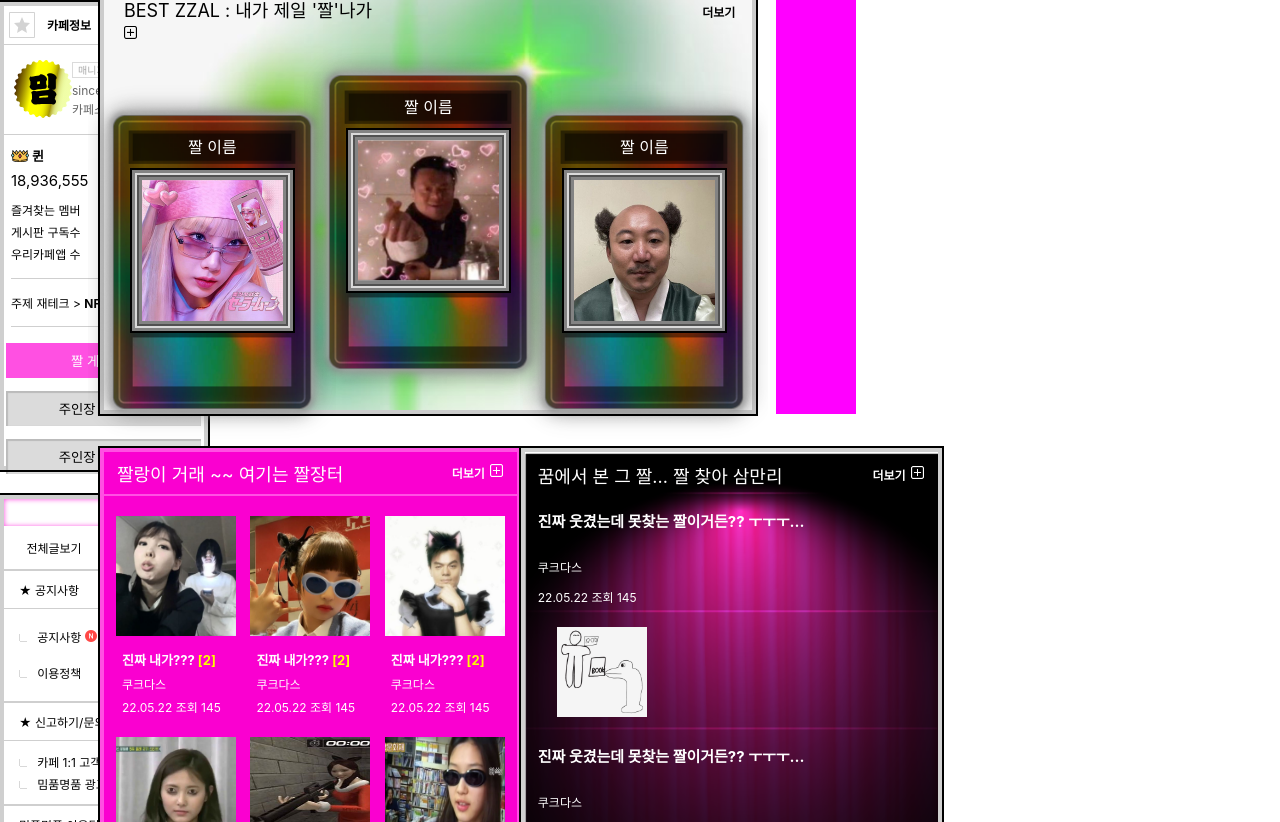
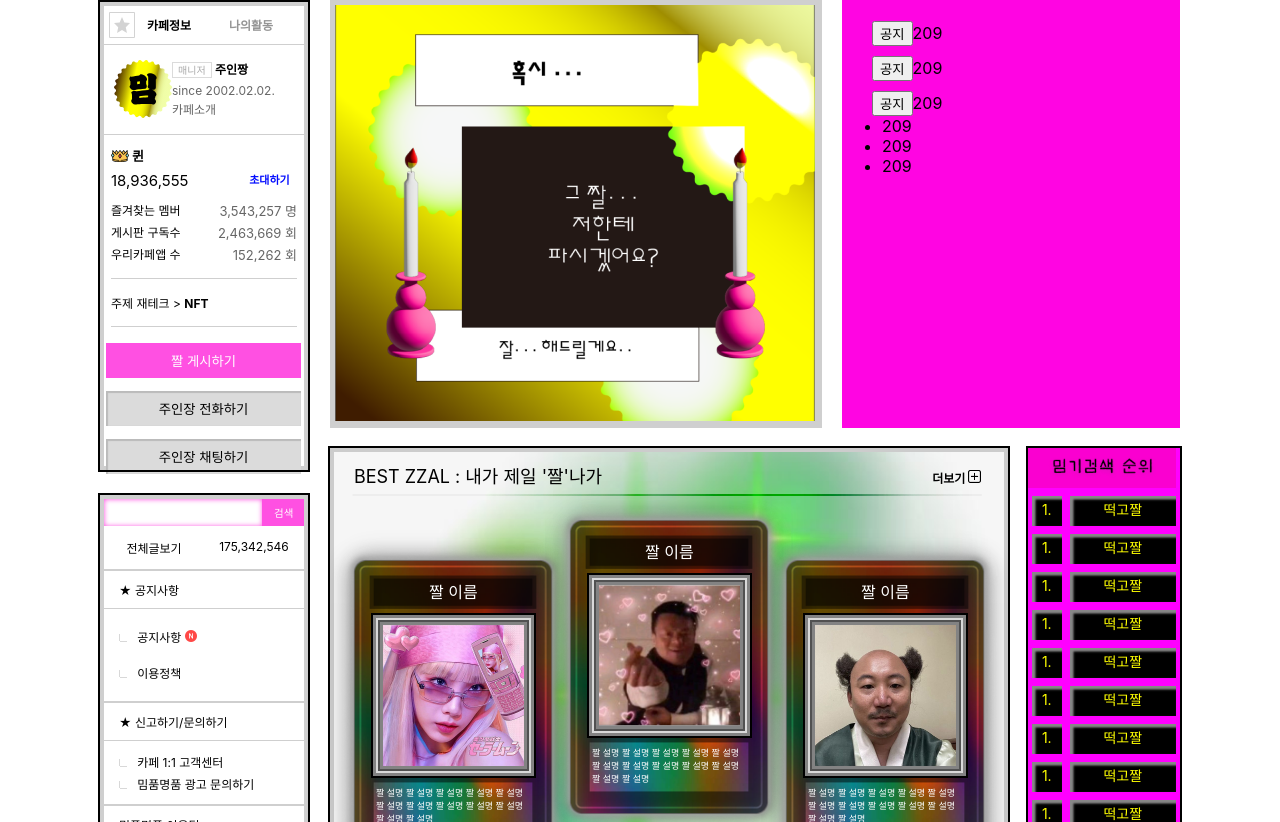
Before and after one commit to HugoParkk/meme-discussion, a React (Create React App) app: page /main in a window 1280 px wide. Shown: the part 238-1060 px from the top of the page. Built offline with nearby package versions, Linux system fonts and the light colour scheme.

Commit message:
[06.17] mainMiddle 완성 및 mainBottom 조절

```diff
--- a/src/pages/Main.js
+++ b/src/pages/Main.js
@@ -1,16 +1,12 @@
-import React from 'react';
-import styled from 'styled-components';
+import React from "react";
+import styled from "styled-components";
 
 import Header from '../components/Header';
 import Sidebar from '../components/Sidebar';
 import Footer from '../components/Footer';
 
 //----images----
-
-import twinkle from '../images/main_page/twinkle_bg.png';
-// import Card from '../images/main_page/Card.png';
 import Plus from '../images/main_page/plus.png';
-
 import Gost from '../images/main_page/back_gost.jpg';
 import Peace from '../images/main_page/peace.jpg';
 import Cat from '../images/main_page/jinYoung_cat.jpg';
@@ -18,7 +14,15 @@ import Eyes from '../images/main_page/dark_tzuyu.jpg';
 import Gun from '../images/main_page/fps_in_game.jpg';
 import Book from '../images/main_page/find_book.jpg';
 
-// import twinkle from '../images/main_page/twinkle_bg_c.png';
+import rcBK from '../images/main_page/rightContentBK.png';
+
+import first from '../images/main_page/dream_first.jpg';
+import second from '../images/main_page/dream_second.jpg';
+import third from '../images/main_page/dream_third.jpg';
+import fourth from '../images/main_page/dream_fourth.jpg';
+
+
+import twinkle from '../images/main_page/twinkle_bg_c.png';
 import Card from '../images/main_page/Card_e.png';
 import plus_box from '../images/main_page/plus_box.png';
 
@@ -29,26 +33,53 @@ import SideBarUpload from "../components/UploadBoardComponents/Molecules/SideBar
 import phone from '../images/main_page/card_phone.jpg';
 import dosa from '../images/main_page/card_dosa.jpg';
 import heart from '../images/main_page/jinyoung_heart.png';
+import mimgi from '../images/main_page/mimgi.png';
 
-
-import rcBK from '../images/main_page/rightContentBK.png';
-
-import first from '../images/main_page/dream_first.jpg';
-import second from '../images/main_page/dream_second.jpg';
-import third from '../images/main_page/dream_third.jpg';
-import fourth from '../images/main_page/dream_fourth.jpg';
 
 function Main() {
   return (
     <div>
-
       <Warp>
         <Header />
         <div id="public-sidebar">
           <Sidebar />
         </div>
         <div id="main-contents">
-
+          <MainTop>
+            <div id="sell_JJal">
+              <img src={JJalSell}></img>{" "}
+            </div>
+            <div id="notice_update">
+              <div class="title"></div>
+              <div id="listEmptySpace">
+                <ul>
+                  <li>
+                    <button>공지</button>
+                    <span>209</span>
+                  </li>
+                  <li>
+                    <button>공지</button>
+                    <span>209</span>
+                  </li>
+                  <li>
+                    <button>공지</button>
+                    <span>209</span>
+                  </li>
+                </ul>
+              </div>
+              <ul>
+                <li>
+                  <span>209</span>
+                </li>
+                <li>
+                  <span>209</span>
+                </li>
+                <li>
+                  <span>209</span>
+                </li>
+              </ul>
+            </div>
+          </MainTop>
 
           <MainMiddle>
             <div id="best_JJal">
@@ -61,27 +92,93 @@ function Main() {
               <div className="card_set">
                 <div className="card">
                   <div id="name">짤 이름</div>
-                  <div id="car_img"><img src={phone}/></div>
+                  <div id="car_img"><img src={phone} /></div>
+
+                  <div id="lorem">짤 설명 짤 설명 짤 설명 짤 설명 짤 설명 짤 설명 짤 설명 짤 설명 짤 설명 짤 설명 짤 설명 짤 설명 </div>
                   <img src={Card} />
                 </div>
 
                 <div className="card center">
                   <div id="name">짤 이름</div>
-                <div id="car_img"><img src={heart}/></div>
+                  <div id="car_img"><img src={heart} /></div>
+                  <div id="lorem">짤 설명 짤 설명 짤 설명 짤 설명 짤 설명 짤 설명 짤 설명 짤 설명 짤 설명 짤 설명 짤 설명 짤 설명 </div>
                   <img src={Card} />
                 </div>
 
                 <div className="card">
                   <div id="name">짤 이름</div>
-                  <div id="car_img"><img src={dosa}/></div>
+                  <div id="car_img"><img src={dosa} /></div>
+                  <div id="lorem">짤 설명 짤 설명 짤 설명 짤 설명 짤 설명 짤 설명 짤 설명 짤 설명 짤 설명 짤 설명 짤 설명 짤 설명 </div>
                   <img src={Card} />
                 </div>
               </div>
             </div>
             <div id="Rank">
-              <div  id="title">
-
+              <div id="title">
+                <img src={mimgi}></img>
               </div>
+              <ul id="ran">
+                <li class="lv1">
+                  <ul>
+                    <li id="number">1.</li>
+                    <li>떡고짤</li>
+                  </ul>
+                </li>
+                <li class="lv1">
+                  <ul>
+                    <li id="number">1.</li>
+                    <li>떡고짤</li>
+                  </ul>
+                </li>
+                <li class="lv1">
+                  <ul>
+                    <li id="number">1.</li>
+                    <li>떡고짤</li>
+                  </ul>
+                </li>
+                <li class="lv1">
+                  <ul>
+                    <li id="number">1.</li>
+                    <li>떡고짤</li>
+                  </ul>
+                </li>
+                <li class="lv1">
+                  <ul>
+                    <li id="number">1.</li>
+                    <li>떡고짤</li>
+                  </ul>
+                </li>
+                <li class="lv1">
+                  <ul>
+                    <li id="number">1.</li>
+                    <li>떡고짤</li>
+                  </ul>
+                </li>
+                <li class="lv1">
+                  <ul>
+                    <li id="number">1.</li>
+                    <li>떡고짤</li>
+                  </ul>
+                </li>
+                <li class="lv1">
+                  <ul>
+                    <li id="number">1.</li>
+                    <li>떡고짤</li>
+                  </ul>
+                </li>
+                <li class="lv1">
+                  <ul>
+                    <li id="number">1.</li>
+                    <li>떡고짤</li>
+                  </ul>
+                </li>
+                <li class="lv1">
+                  <ul>
+                    <li id="number">1.</li>
+                    <li>떡고짤</li>
+                  </ul>
+                </li>
+              </ul>
             </div>
           </MainMiddle>
           <MainBottom>
@@ -158,7 +255,7 @@ function Main() {
                   <br></br>
                   <div class="postText">쿠크다스</div>
                   <br></br><br></br>
-              <div class="postText">22.05.22 조회 145</div>
+                  <div class="postText date">22.05.22 조회 145</div>
                 </div>
                 <div class="imgContent">
                   <img src={first}></img>
@@ -170,7 +267,7 @@ function Main() {
                   <br></br>
                   <div class="postText">쿠크다스</div>
                   <br></br><br></br>
-              <div class="postText">22.05.22 조회 145</div>
+                  <div class="postText date">22.05.22 조회 145</div>
                 </div>
                 <div class="imgContent">
                   <img src={second}></img>
@@ -182,7 +279,7 @@ function Main() {
                   <br></br>
                   <div class="postText">쿠크다스</div>
                   <br></br><br></br>
-              <div class="postText">22.05.22 조회 145</div>
+                  <div class="postText date">22.05.22 조회 145</div>
                 </div>
                 <div class="imgContent">
                   <img src={third}></img>
@@ -194,7 +291,7 @@ function Main() {
                   <br></br>
                   <div class="postText">쿠크다스</div>
                   <br></br><br></br>
-              <div class="postText">22.05.22 조회 145</div>
+                  <div class="postText date">22.05.22 조회 145</div>
                 </div>
                 <div class="imgContent">
                   <img src={fourth}></img>
@@ -203,19 +300,15 @@ function Main() {
             </div>
 
           </MainBottom>
-
         </div>
         {/* <div id="main-popup">
           <Popup />
         </div> */}
 
-
-
         <Footer id="public-footer" />
       </Warp>
     </div>
   );
-
 }
 
 const MainMiddle = styled.div`
@@ -223,6 +316,15 @@ const MainMiddle = styled.div`
   margin: 20px auto;
   padding: 0;
   position: relative;
+  #lorem{
+    position: absolute;
+    width: 156px;
+    height: 52px;
+    font-size: 9px;
+    margin-top: 260px;
+    margin-left: 47px;
+    color: #fff;
+  }
   #best_JJal {
     width: 670px;
     height: 424px;
@@ -287,16 +389,131 @@ const MainMiddle = styled.div`
     }
   }
 
-
   #Rank {
+    outline: 2px solid #000;
     width: 152px;
+    box-sizing: border-box;
     height: 432px;
     background: magenta;
     margin-left: 20px;
+    text-align: center;
+    #ran{
+      margin-top: 4px;
+    }
+    #number{
+      width: 30px;
+      height: 30px;
+    }
+    #title{
+     width : 148px;
+     height: 40px;
+     background: #FA00D0;
+     line-height: 2.5;
+     img{
+      margin-top: 6px;
+     }
+    }
+    ul>li>ul{
+      display: flex;
+
+    }
+    ul{
+      padding: 0;
+    }
+    li{
+      list-style: none;
+      color: yellow;
+    }
+    .lv1>ul>li{
+      width: 108px;
+      height: 30px;
+      background: #000;
+      margin: 4px;
+
+      line-height: 2;
+      box-shadow: 2.5px 2.5px 2px 1px #888 inset;
+
+    }
+
+
+    .lv1>ul{
+      width: 152px;
+    }
+    .lv1{
+      margin: 0;
+      padding: 0;
+      font-size: 14px;
+    }
   }
 `
 
-const MainBottom = styled.div `
+const MainTop = styled.div`
+  width: 100%;
+  height: 428px;
+  position: relative;
+
+  #sell_JJal {
+    width: 492px;
+    height: 100%;
+    position: absolute;
+    left: 0;
+    background: #cfcfcf;
+
+    img {
+      padding: 5px 0 0 5px;
+    }
+  }
+
+  #notice_update {
+    width: 338px;
+    height: 100%;
+    position: absolute;
+    right: 0;
+    background: #ff05e2;
+    #listEmptySpace {
+      height: 100px;
+
+      ul {
+        position: absolute;
+        list-style: none;
+        left: -10px;
+        li {
+          padding: 5px 0;
+        }
+      }
+    }
+  }
+`;
+
+const Warp = styled.div`
+  /*여기에 public의 코드는 공통 컴포넌트로 넘길 생각 중 */
+  position: relative;
+  width: 1080px;
+  margin: 0 auto;
+  /* min-height: 100vh; */
+
+  #public-sidebar {
+    position: absolute;
+    left: 0;
+  }
+
+  #public-popup {
+    position: absolute;
+    margin: 0 100px;
+  }
+
+  #main-contents {
+    position: relative;
+    width: 850px;
+    top: 37.5px;
+    left: 230px;
+  }
+
+  #public-footer {
+    position: absolute;
+  }
+`;
+const MainBottom = styled.div`
 margin: 0;
 padding: 0;
 list-style: none;
@@ -334,40 +551,35 @@ const MainBottom = styled.div `
    height: 2px;
    background-color: #FF50E2;
  }
-
+ .imgContent{
+  width: 90px;
+ }
  .post_content {
-
    img {
     width: 120px;
     height: 120px;
     margin: 12px 3px;
    }
-
    .top_content {
       position: relative;
        display: flex;
        justify-content: space-between;
        text-align: left;
        padding: 0 9px;
-
        p {font-size: 12px; margin: 6px 9px;}
        b {font-size: 13px;}
        span {color: #FAFF00;}
-
        .post { div {margin: -8px 0 10px 0} }
     }
-
    .bottom_content {
       position: relative;
        display: flex;
        justify-content: space-between;
        text-align: left;
        padding: 0 9px;
-
        p {font-size: 12px; margin: 6px 9px;}
        b {font-size: 13px;}
        span {color: #FAFF00;}
-
        .post { div {margin: -8px 0} }
      }
    }
@@ -379,7 +591,7 @@ const MainBottom = styled.div `
    height: 511.21px;
    border: 4px solid #D1D1D1;
    outline: 2px solid #000;
-
+   margin-left: 10px;
 
 
    .mainTitle {
@@ -402,8 +614,10 @@ const MainBottom = styled.div `
      }
    }
    .post {
-      img {width: 90px; height: 90px; margin: 12px 0 3px 32px}
+     img {width: 90px; height: 90px; margin: 10px 0 3px 2px }
      .post {width: 386.86px; height: 90px;}
+     display: flex;
+     text-align: left;
 
      div {
        float: left;
@@ -413,50 +627,13 @@ const MainBottom = styled.div `
      .postText {
        margin: 0 13px;
      }
+     .date{
+      margin-top: -10px;
+     }
 
      b {font-size: 15px; margin: 0 13px;}
    }
  }
 `
 
-/* min-height: 100vh; */
-
-const Warp = styled.div `
-#public-sidebar{
-  position: absolute;
-  left: 0;
-}
-
-#public-popup{
-  position: absolute;
-  margin: 0 100px;
-}
-#main-contents{
-  position: relative;
-  width: 1080px;
-  margin: 0 auto;
-  /* min-height: 100vh; */
-
-  #public-sidebar {
-    position: absolute;
-    left: 0;
-  }
-
-  #public-popup {
-    position: absolute;
-    margin: 0 100px;
-  }
-
-  #main-contents {
-    position: relative;
-    width: 850px;
-    top: 37.5px;
-    left: 230px;
-  }
-
-  #public-footer {
-    position: absolute;
-  }
-}`;
-
 export default Main;
```
Also changed, not shown: f.html (added, +73 -0 lines), src/images/main_page/mimgi.png (added). Lines whose indentation alone changed are shown as unchanged.
